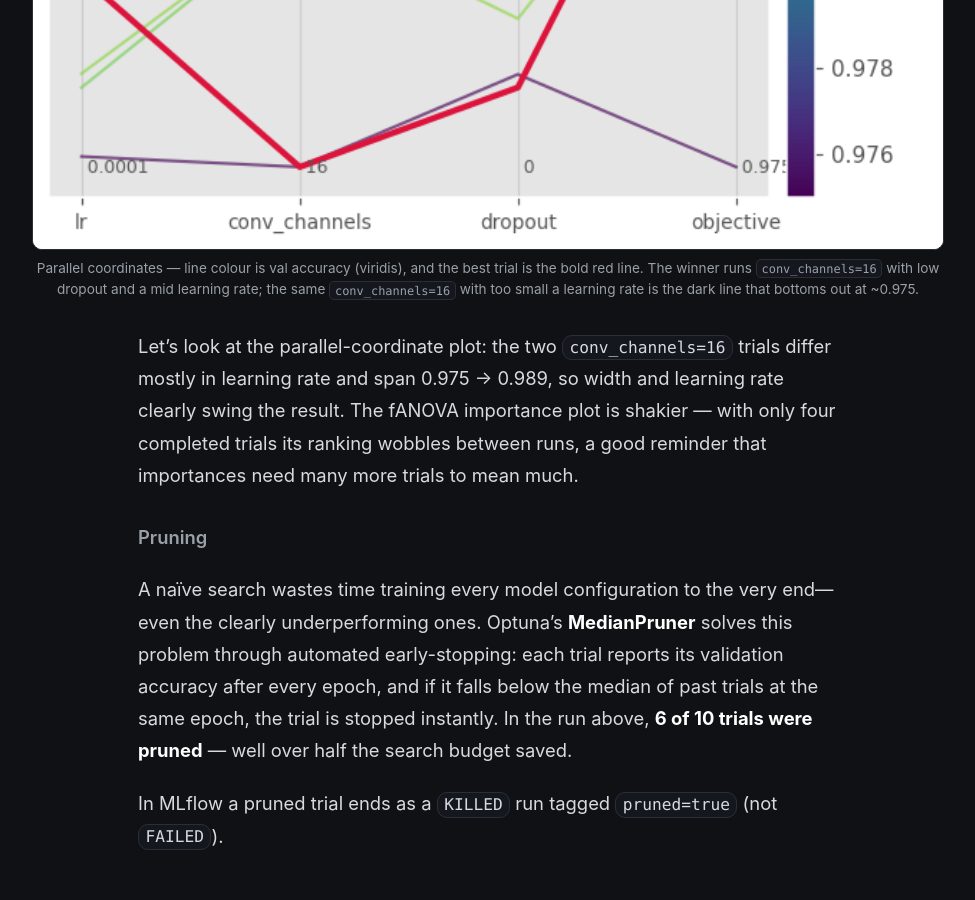
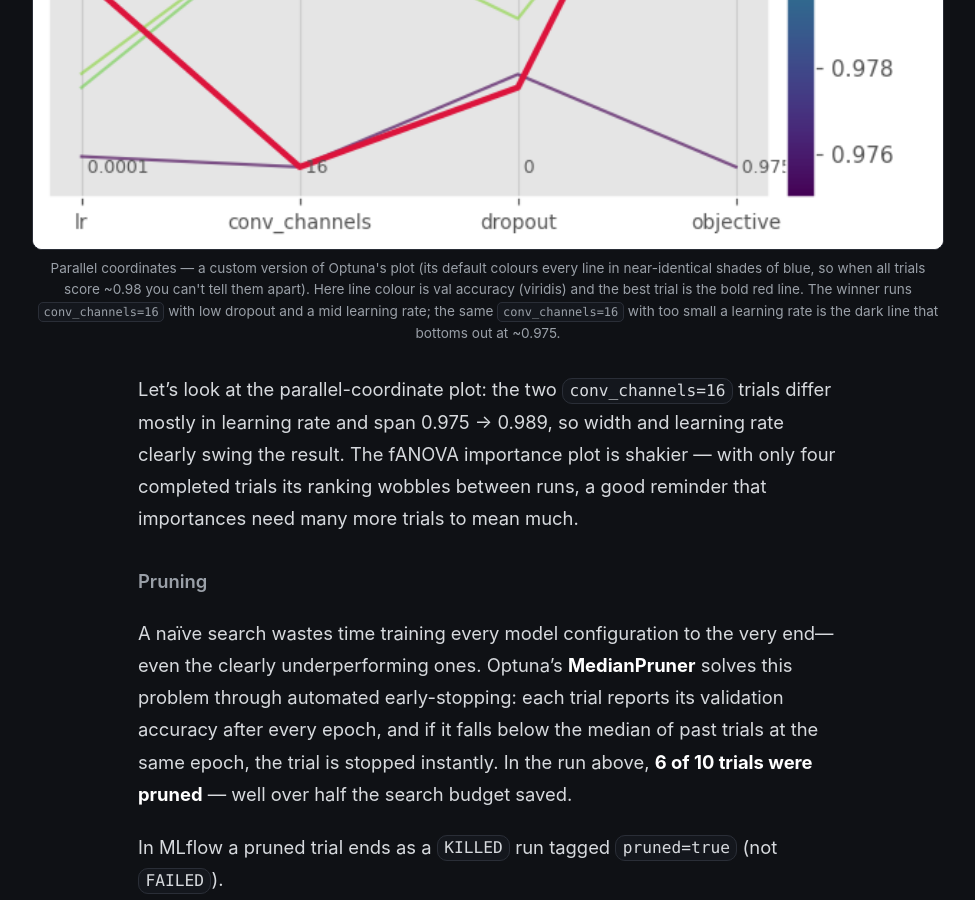
Before and after one commit to rp-playground/rp-playground.github.io, a Jekyll site: the page built from _writing/mnist-mlflow.md, in a window 1280 px wide and 900 px high, scrolled down 4449 px. Shown: the whole window, without its empty margins (152-1127 px from the left). Built offline with Jekyll 4.4.1, drawn with Linux system fonts in a browser that asks for light colours.

Commit message:
writing: note custom parallel-coordinate plot in MNIST caption
Co-Authored-By: Claude Opus 4.8 (1M context) <noreply@anthropic.com>

```diff
--- a/_writing/mnist-mlflow.md
+++ b/_writing/mnist-mlflow.md
@@ -92,7 +92,7 @@ Optuna then hands you a few plots for free. For the `conv_net` study:
 
 <figure>
   <img src="/assets/mnist/optuna_parallel_coordinate_conv_net.png" alt="Optuna parallel coordinate plot for conv_net">
-  <figcaption>Parallel coordinates — line colour is val accuracy (viridis), and the best trial is the bold red line. The winner runs <code>conv_channels=16</code> with low dropout and a mid learning rate; the same <code>conv_channels=16</code> with too small a learning rate is the dark line that bottoms out at ~0.975.</figcaption>
+  <figcaption>Parallel coordinates — a custom version of Optuna's plot (its default colours every line in near-identical shades of blue, so when all trials score ~0.98 you can't tell them apart). Here line colour is val accuracy (viridis) and the best trial is the bold red line. The winner runs <code>conv_channels=16</code> with low dropout and a mid learning rate; the same <code>conv_channels=16</code> with too small a learning rate is the dark line that bottoms out at ~0.975.</figcaption>
 </figure>
 
 Let's look at the parallel-coordinate plot: the two
```
